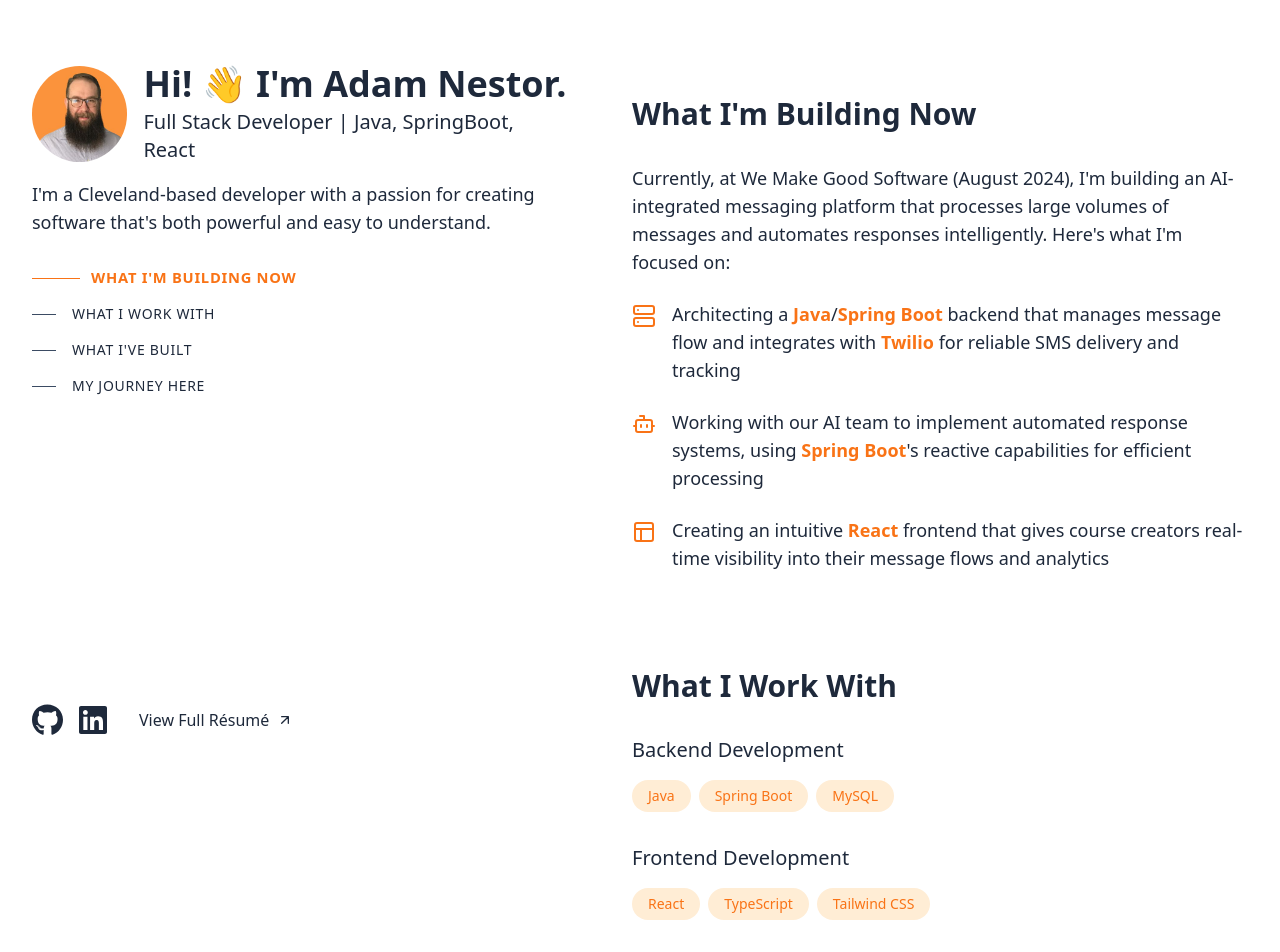
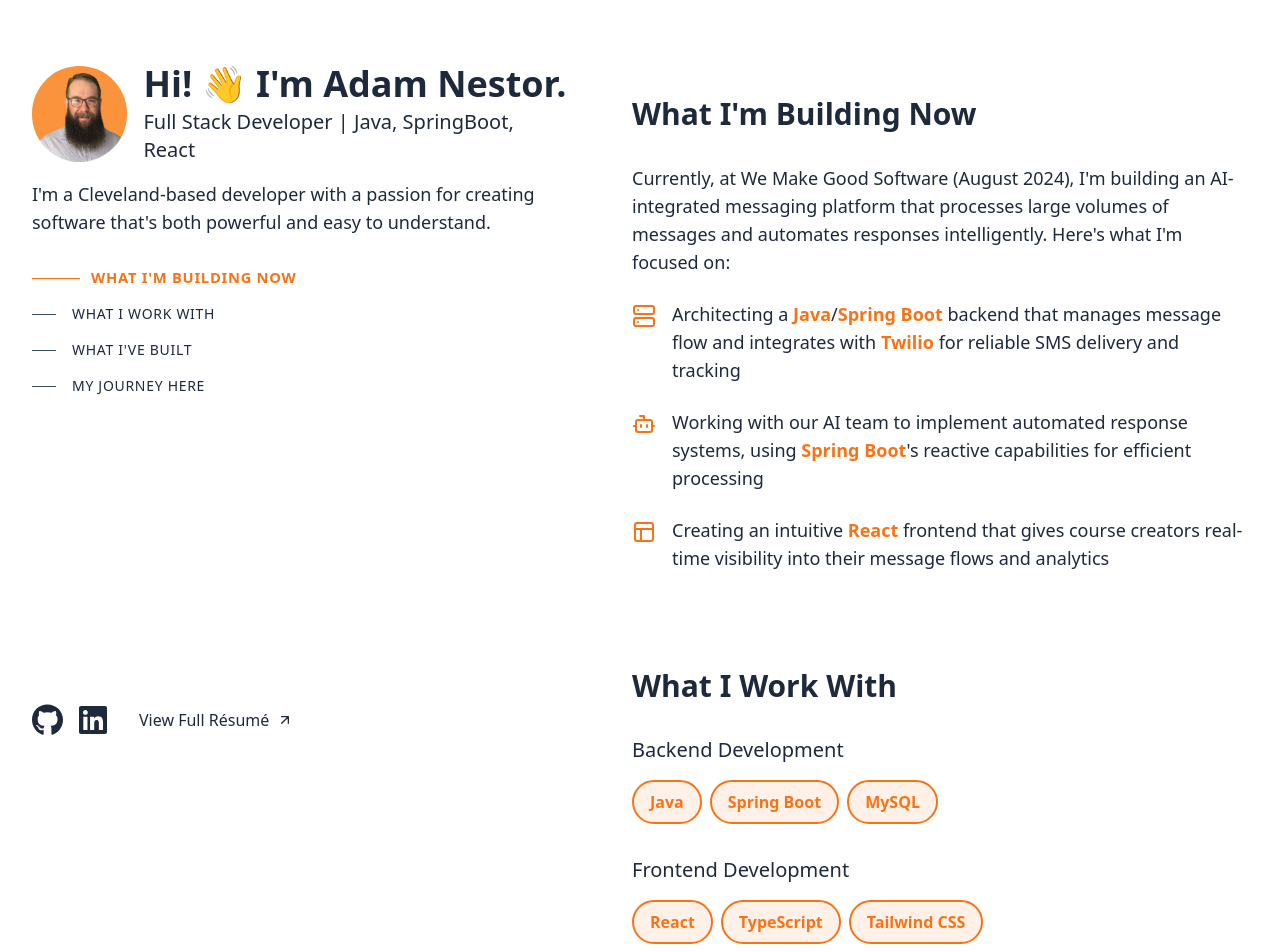
Before and after one commit to adamnestor/portfolio_v1, a React (Vite) app: page / in a window 1280 px wide. Shown: the top 952 px of the page. Built offline with nearby package versions, Linux system fonts and the light colour scheme.

Commit message:
update skill pills

```diff
--- a/src/components/shared/Tag.tsx
+++ b/src/components/shared/Tag.tsx
@@ -1,11 +1,25 @@
 interface TagProps {
   label: string;
-  className?: string;
 }
 
 const Tag = ({ label }: TagProps) => {
   return (
-    <span className="px-4 py-1.5 rounded-full bg-orange-light text-orange-primary group-hover:bg-white text-sm transition-colors">
+    <span className="
+      px-4
+      py-2
+      bg-orange-primary/10
+      text-orange-primary
+      font-semibold
+      rounded-full
+      border-2
+      border-orange-primary
+      hover:bg-orange-primary
+      hover:text-white
+      transition-all
+      duration-200
+      cursor-default
+      text-base
+    ">
       {label}
     </span>
   );
```
